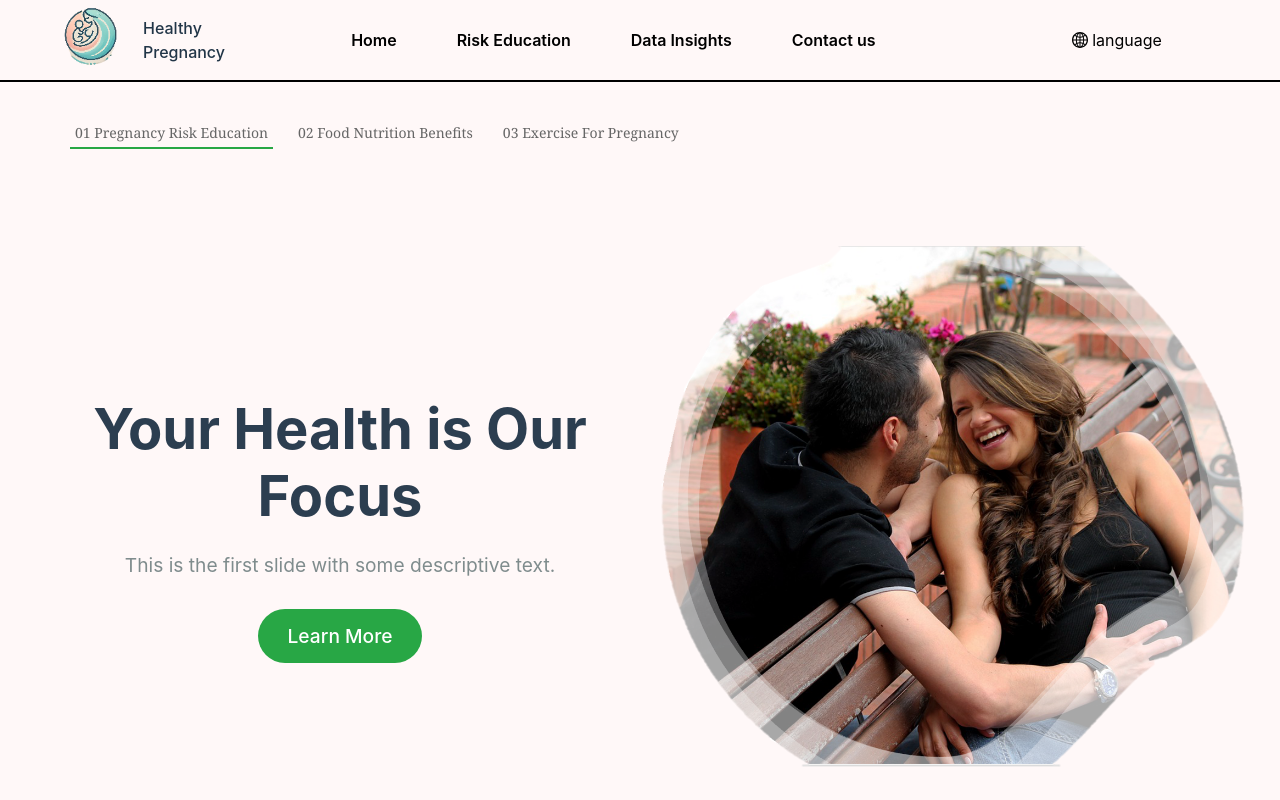
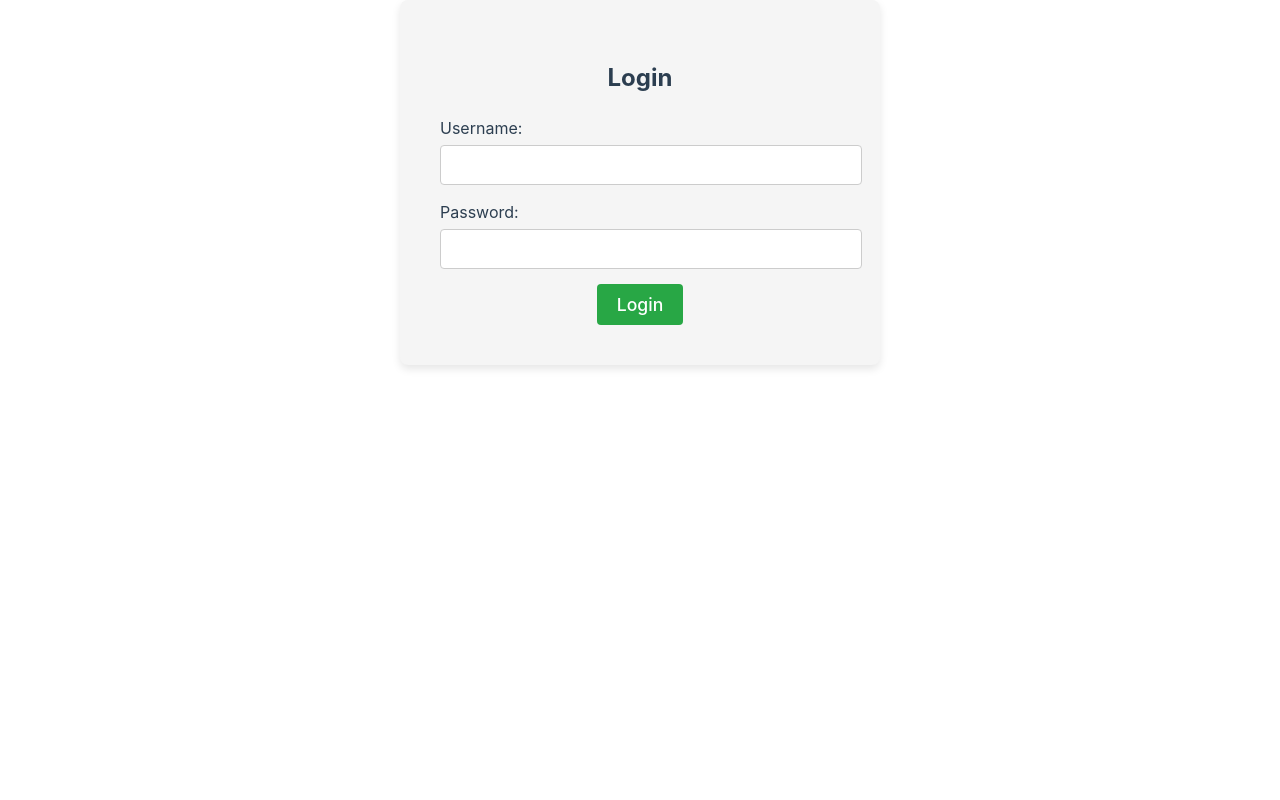
Before and after one commit to Maxi7799/HealthyPregnancy, a React (Vite) app in the folder vite-project/: page / in a window 1280 px wide. Shown: the top 800 px of the page. Built offline with nearby package versions, Linux system fonts and the light colour scheme.

Commit message:
fix: final version for iteration 1 release

```diff
--- a/vite-project/router/index.tsx
+++ b/vite-project/router/index.tsx
@@ -14,8 +14,8 @@ const MainRouter: React.FC = () => {
   return (
     <>
       <Routes>
-        <Route path="/" element={<Home />} />
-        <Route path="/login" element={<Login />} />
+        <Route path="/home" element={<Home />} />
+        <Route path="/" element={<Login />} />
         <Route path="/about" element={<About />} />
         <Route path="/contactus" element={<ContactUs />} />
         <Route path="/faqs" element={<Faqs />} />
--- a/vite-project/src/components/footer/index.tsx
+++ b/vite-project/src/components/footer/index.tsx
@@ -8,7 +8,7 @@ export const Footer: React.FC = () => {
     <footer className="footer">
       <div className="footer-container">
         <div className="footer-left">
-          <Link to="/" className="icon-link">
+          <Link to="/home" className="icon-link">
             <img
               src={icon}
               alt="Healthy Pregnancy Logo"
--- a/vite-project/src/components/header/headerIcon.tsx
+++ b/vite-project/src/components/header/headerIcon.tsx
@@ -4,7 +4,7 @@ import icon from "../../assets/h-icon.png";
 
 export const HeaderIcon: React.FC = () => {
   return (
-    <Link to="/" className="icon-link">
+    <Link to="/home" className="icon-link">
       <div className="icon-main">
         <div className="i-left">
           <img className="i-icon" src={icon} alt="Healthy Pregnancy Logo" />
--- a/vite-project/src/components/header/nav.tsx
+++ b/vite-project/src/components/header/nav.tsx
@@ -8,7 +8,7 @@ export function Nav() {
   const navData: Array<navType> = [
     {
       name: "Home",
-      to: "/",
+      to: "/home",
     },
     {
       name: "Risk Education",
--- a/vite-project/src/view/dataInsight/index.tsx
+++ b/vite-project/src/view/dataInsight/index.tsx
@@ -16,7 +16,7 @@ export const DataInsight: React.FC = () => {
   const [cReasonData, setCReasonData] = useState<any>(null);
   const [postLengthData, setPostLengthData] = useState<any>(null);
 
-  const rootAddress = "http://127.0.0.1:8000";
+  const rootAddress = "http://3.26.22.86:8000";
 
   // Function to fetch data for a specific chart
   const fetchData = async (chartType: string) => {
--- a/vite-project/src/view/login/index.tsx
+++ b/vite-project/src/view/login/index.tsx
@@ -11,7 +11,7 @@ export const Login: React.FC = () => {
 
   const handleLogin = () => {
     if (username === "admin" && password === "admin") {
-      navigate("/");
+      navigate("/home");
     } else {
       setErrorMessage("Invalid username or password");
     }
```
